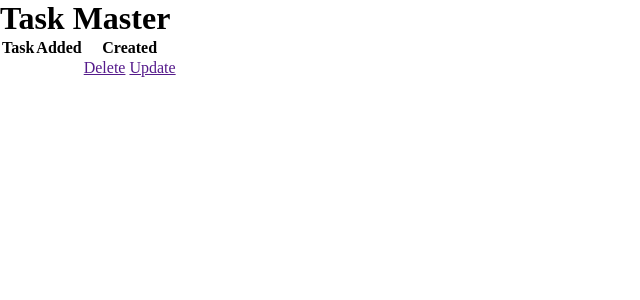
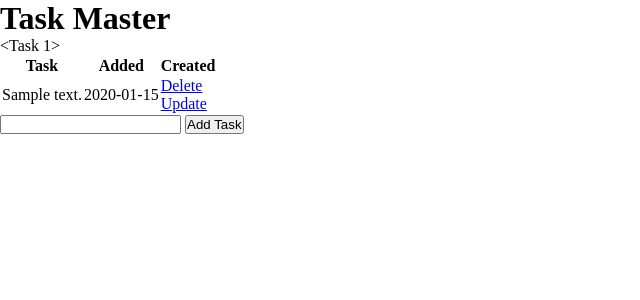
Before and after one commit to pedrodanna/task-master, a Flask app: page / in a window 1280 px wide. Shown: the top 300 px of the page, without its empty margins (0-640 px from the left). Run offline with Flask 2, Linux system fonts and the light colour scheme; tables that the repository leaves empty hold one stand-in row (values such as "Sample post").

Commit message:
HTML and Python done

```diff
--- a/app.py
+++ b/app.py
@@ -1,4 +1,4 @@
-from flask import Flask, render_template, url_for
+from flask import Flask, render_template, url_for, request, redirect
 from flask_sqlalchemy import SQLAlchemy
 from datetime import datetime
 
@@ -19,15 +19,80 @@
     #Date Created
     date_created = db.Column(db.DateTime, default = datetime.utcnow)
 
-    #Function to return a string when new element is entered
+    #Function to return a string when new element is added
     def __repr__(self):
         return "<Task %r>" % self.id
 
 #App URL
-@app.route('/')
+@app.route('/', methods=['POST', 'GET'])
 #Website fucntion
 def index():
-    return render_template('index.html')
+    #Post request action
+    if request.method == 'POST':
+        #Variable to store form data
+        task_content = request.form['content']
+        #Creating database object
+        new_task = Todo(content=task_content)
+
+        #Push to database
+        try:
+            #Add item to db
+            db.session.add(new_task)
+            #Commit change
+            db.session.commit()
+            #Return to application
+            return redirect('/')
+        except:
+            #Report error
+            return 'Unable to add item to DB'
+
+    else:
+        #Variable with database data
+        tasks = Todo.query.order_by(Todo.date_created).all()
+        #Run page with giving varibles
+        return render_template('index.html', tasks=tasks)
+
+#App URL to delete item
+@app.route('/delete/<int:id>')
+#Function to delete item
+def delete(id):
+    #Variable to store the id of the item to be deleted
+    task_to_delete = Todo.query.get_or_404(id)
+
+    try:
+        #Delete item in db
+        db.session.delete(task_to_delete)
+        #Commit change
+        db.session.commit()
+        #Return to application
+        return redirect('/')
+
+    except:
+        #Report error
+        return 'Unable to delete task'
+
+#App URL to update item
+@app.route('/update/<int:id>', methods=['POST', 'GET'])
+#Function to update item
+def update(id):
+    #Variable to store task
+    task = Todo.query.get_or_404(id)
+    #Post request action
+    if request.method == 'POST':
+        #Variable to store form data
+        task.content = request.form['content']
+
+        try:
+            #Commit changes
+            db.session.commit()
+            #Return to application
+            return redirect('/')
+        except:
+            return 'Unable to update task'
+
+    else:
+        #Run page with giving varibles
+        return render_template('update.html', task=task)
 
 #Executing the app
 if __name__ == "__main__":
--- a/templates/index.html
+++ b/templates/index.html
@@ -13,14 +13,24 @@
             <th>Added</th>
             <th>Created</th>
         </tr>
-        <tr>
-            <td></td>
-            <td></td>
-            <td>
-                <a href="">Delete</a>
-                <a href="">Update</a>
-            </td>
-        </tr>
+        {% for task in tasks %}
+
+            {{ task }}
+            <tr>
+                <td>{{ task.content }}</td>
+                <td>{{ task.date_created.date() }}</td>
+                <td>
+                    <a href="/delete/{{task.id}}">Delete</a>
+                    <br>
+                    <a href="/update/{{task.id}}">Update</a>
+                </td>
+            </tr>
+        {% endfor %}
     </table>
+
+    <form action="/" method="POST">
+        <input type="text" name="content" id="content">
+        <input type="submit" value="Add Task">
+    </form>
 </div>
 {%endblock%}
```
Also changed, not shown: templates/update.html (added, +16 -0 lines), test.db.
